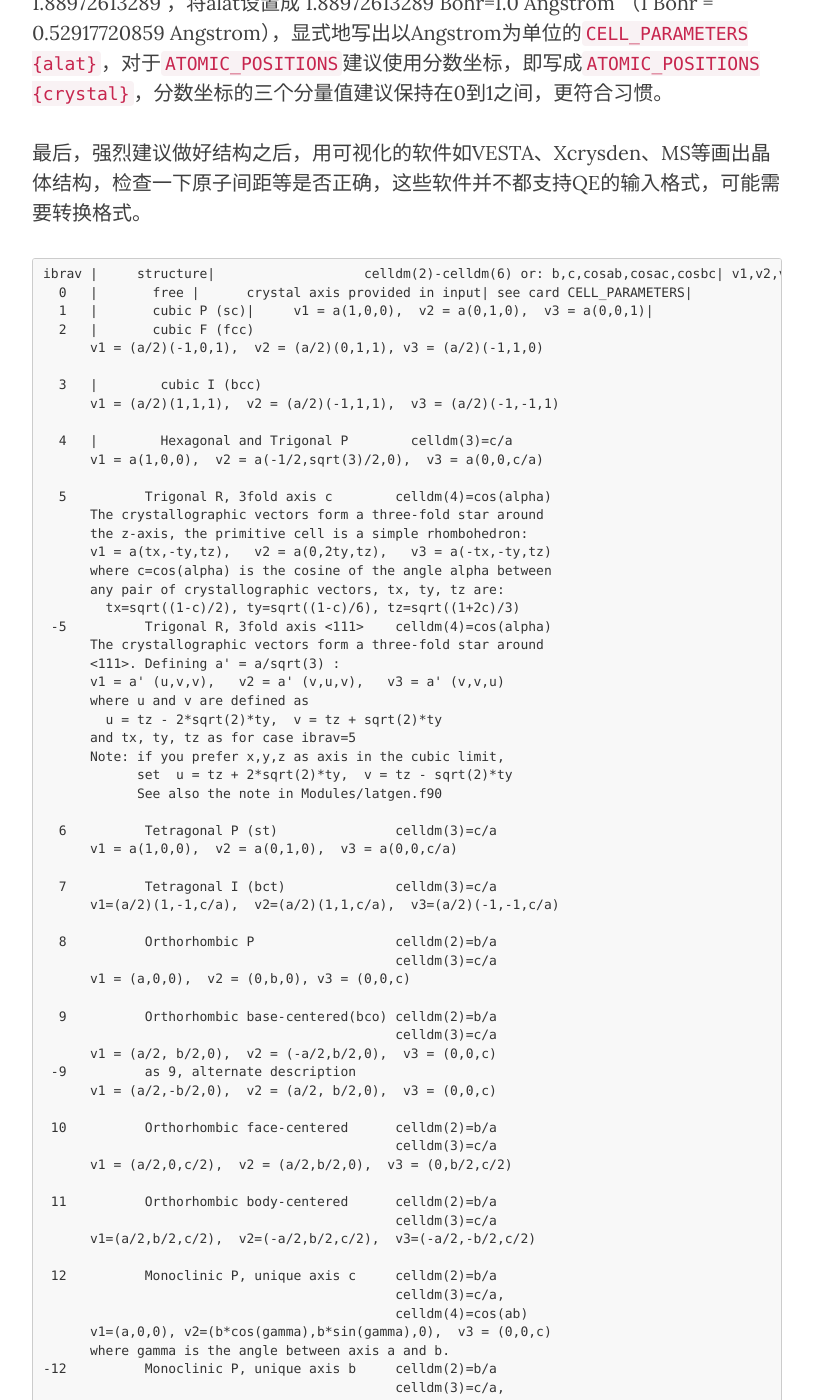
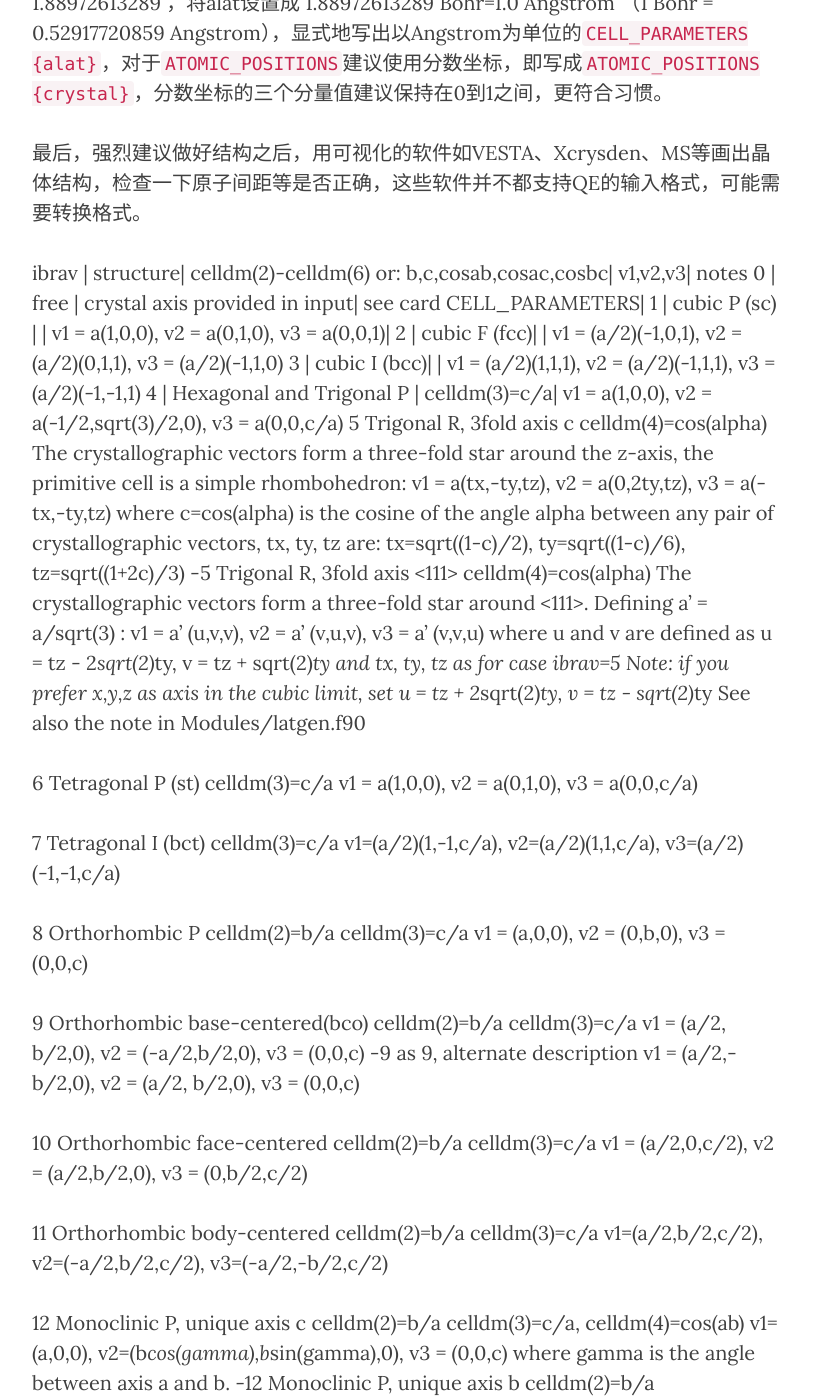
Before and after one commit to yyyu200/DFTbook, a Jekyll site: the page built from _posts/2019-04-07-TransCell.md, in a window 1280 px wide and 1400 px high, scrolled down 4750 px. Shown: the whole window, without its empty margins (233-1046 px from the left). Built offline with Jekyll 4.4.1, drawn with Linux system fonts in a browser that asks for light colours; nearby versions of some CDN libraries; formulas are drawn with MathJax 3; comment, search, counter and statistics services are not loaded; some of the changed text lies outside the part shown.

Commit message:
modify at20190414-12:29:07-aliyun

````diff
--- a/_posts/2019-04-07-TransCell.md
+++ b/_posts/2019-04-07-TransCell.md
@@ -85,19 +85,12 @@ QE提供多种方式完成一件任务的设计风格，对于具有各种习惯
 
 最后，强烈建议做好结构之后，用可视化的软件如VESTA、Xcrysden、MS等画出晶体结构，检查一下原子间距等是否正确，这些软件并不都支持QE的输入格式，可能需要转换格式。
 
-```
 ibrav |     structure|                   celldm(2)-celldm(6) or: b,c,cosab,cosac,cosbc| v1,v2,v3| notes
-  0   |       free |      crystal axis provided in input| see card CELL_PARAMETERS|
-  1   |       cubic P (sc)|     v1 = a(1,0,0),  v2 = a(0,1,0),  v3 = a(0,0,1)|
-  2   |       cubic F (fcc)
-      v1 = (a/2)(-1,0,1),  v2 = (a/2)(0,1,1), v3 = (a/2)(-1,1,0)
-
-  3   |        cubic I (bcc)
-      v1 = (a/2)(1,1,1),  v2 = (a/2)(-1,1,1),  v3 = (a/2)(-1,-1,1)
-
-  4   |        Hexagonal and Trigonal P        celldm(3)=c/a
-      v1 = a(1,0,0),  v2 = a(-1/2,sqrt(3)/2,0),  v3 = a(0,0,c/a)
-
+  0   |        free |      crystal axis provided in input| see card CELL_PARAMETERS|
+  1   |        cubic P (sc) |  |   v1 = a(1,0,0),  v2 = a(0,1,0),  v3 = a(0,0,1)|
+  2   |        cubic F (fcc)|  |   v1 = (a/2)(-1,0,1),  v2 = (a/2)(0,1,1), v3 = (a/2)(-1,1,0)
+  3   |        cubic I (bcc)|  |   v1 = (a/2)(1,1,1),  v2 = (a/2)(-1,1,1),  v3 = (a/2)(-1,-1,1)
+  4   |        Hexagonal and Trigonal P |       celldm(3)=c/a|    v1 = a(1,0,0),  v2 = a(-1/2,sqrt(3)/2,0),  v3 = a(0,0,c/a)
   5          Trigonal R, 3fold axis c        celldm(4)=cos(alpha)
       The crystallographic vectors form a three-fold star around
       the z-axis, the primitive cell is a simple rhombohedron:
@@ -172,7 +165,6 @@ ibrav |     structure|                   celldm(2)-celldm(6) or: b,c,cosab,cosac
       where alpha is the angle between axis b and c
              beta is the angle between axis a and c
             gamma is the angle between axis a and b
-```
 
 # 非周期性系统
 
````
